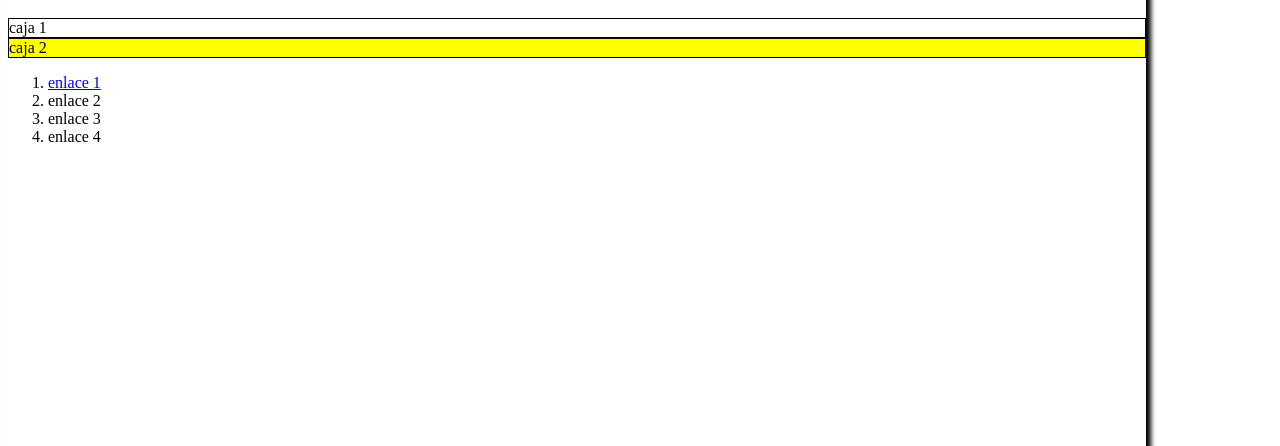
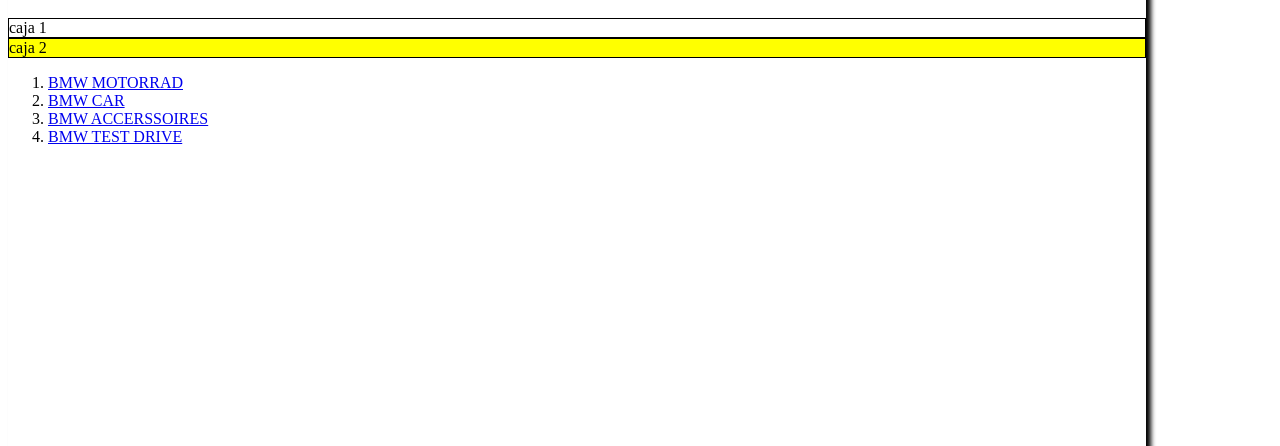
Before and after one commit to cristianlal/mis-proyectos, a plain HTML site: page contenedores.html in a window 1280 px wide. Shown: the part 354-800 px from the top of the page. Drawn offline with Linux system fonts and the light colour scheme.

Commit message:
mejoras al proyecto BMW
mejoras

```diff
--- a/contenedores.html
+++ b/contenedores.html
@@ -1,33 +1,60 @@
 <!DOCTYPE html>
 <html lang="en">
   <head>
-    <meta charset="UTF-8">
-    <meta name="viewport" content="width=device-width, initial-scale=1.0">
+    <meta charset="UTF-8" />
+    <meta name="viewport" content="width=device-width, initial-scale=1.0" />
     <title>Document</title>
   </head>
   <body>
-    <div style="border-radius: 5px;
+    <div
+      style="
+        border-radius: 5px;
         background-color: white;
         box-shadow: 5px 5px 5px black;
         height: 1000px;
-    width: 90%;"><h1 style="text-align: center;"><figure><img width="400px" height="300px" src="https://1000marcas.net/wp-content/uploads/2019/12/BMW-logo.png"</figure></h1>
+        width: 90%;
+      "
+    >
+      <h1 style="text-align: center">
+        <figure>
+          <img width="400px" height="300px"
+          src="https://wallpapers.com/images/hd/bmw-logo-pictures-ze2z9ara3fji7q0y.jpg"
+        </figure>
+      </h1>
 
-    <div style="border: 1px solid;
-">
-        caja 1
-    </div>
-    <div style="border: 1px solid;
-    background-color: yellow;
-    ">
-        caja 2
-    </div>
+      <div style="border: 1px solid">caja 1</div>
+      <div style="border: 1px solid; background-color: yellow">caja 2</div>
       <div>
         <nav>
           <ol>
-                <li><a href="#">enlace 1</a></li>
-                <li>enlace 2</li>
-                <li>enlace 3</li>
-                <li>enlace 4</li>
+            <li>
+              <a
+                href="https://www.bmw-motorrad.co/es/models/modeloverview.html"
+                target="_blank"
+                >BMW MOTORRAD</a
+              >
+            </li>
+            <li>
+              <a
+                href="https://r.search.yahoo.com/_ylt=AwrNP4lLHutn_wEA_ICrcgx.;_ylu=Y29sbwNiZjEEcG9zAzEEdnRpZAMEc2VjA3Ny/RV=2/RE=1744671564/RO=10/RU=https%3a%2f%2fwww.bmw.com.co%2f/RK=2/RS=CI1MEZDuomAVkVr1AwGZ0HPuHqo-"
+                target="_blank"
+                >BMW CAR</a
+              >
+            </li>
+            <li>
+              <a
+                href="https://www.bmw.com.co/accesorios-para-carros"
+                target="_blank"
+                >BMW ACCERSSOIRES</a
+              >
+            </li>
+            <li>
+              <a
+                href="https://www.bmw-motorrad.co/es/service/form/tda.html"
+                target="_blank"
+                >BMW TEST DRIVE</a
+              >
+            </li>
           </ol>
         </nav>
       </div>
```
Lines whose indentation alone changed are shown as unchanged.
